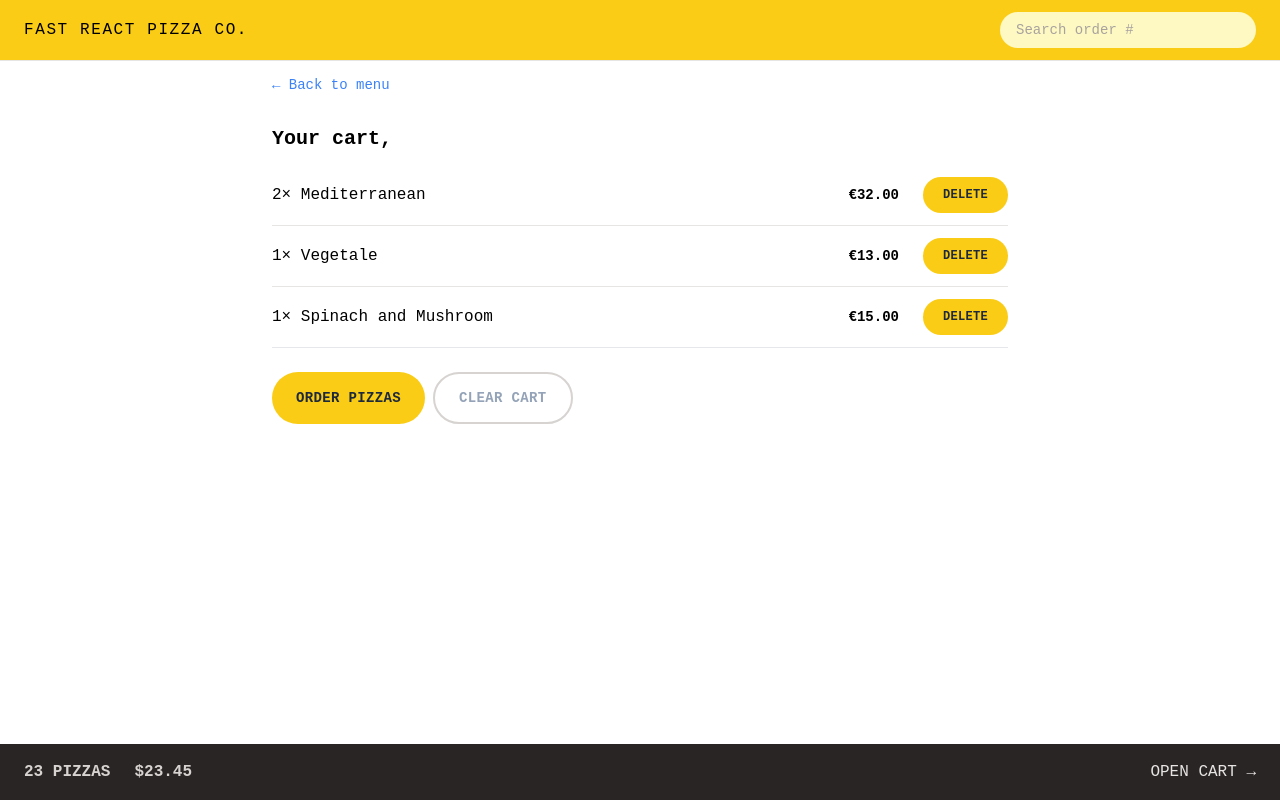
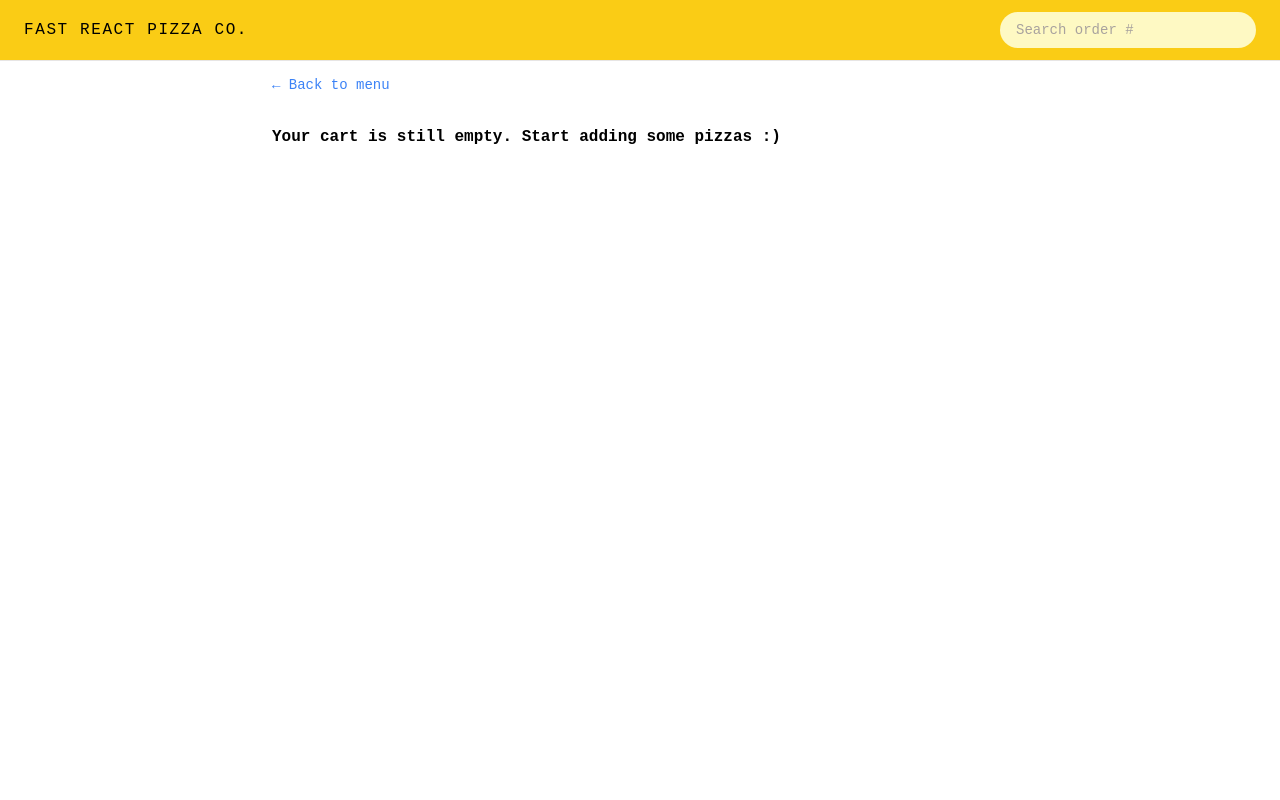
Before and after one commit to khaled-farahat/fast-react-pizza, a React app: page /cart in a window 1280 px wide. Built offline with nearby package versions, Linux system fonts and the light colour scheme; the HTML template or start-up script is replaced by a standard one.

Commit message:
Add cart slice and add it in multiple components

```diff
--- a/src/features/cart/Cart.tsx
+++ b/src/features/cart/Cart.tsx
@@ -1,36 +1,16 @@
 import Button from '@/ui/Button';
 import LinkButton from '@/ui/LinkButton';
 import CartItem from './CartItem';
-import { CartItem as CartItemType } from '@/types';
-import { useAppSelector } from '@/hooks';
-
-const fakeCart: CartItemType[] = [
-  {
-    pizzaId: 12,
-    name: 'Mediterranean',
-    quantity: 2,
-    unitPrice: 16,
-    totalPrice: 32,
-  },
-  {
-    pizzaId: 6,
-    name: 'Vegetale',
-    quantity: 1,
-    unitPrice: 13,
-    totalPrice: 13,
-  },
-  {
-    pizzaId: 11,
-    name: 'Spinach and Mushroom',
-    quantity: 1,
-    unitPrice: 15,
-    totalPrice: 15,
-  },
-];
+import { useAppDispatch, useAppSelector } from '@/hooks';
+import { getCart, clearCart } from './cartSlice';
+import EmptyCart from './EmptyCart';
 
 function Cart() {
-  const cart = fakeCart;
   const username = useAppSelector((state) => state.user.username);
+  const cart = useAppSelector(getCart);
+  const dispatch = useAppDispatch();
+
+  if (!cart.length) return <EmptyCart />;
 
   return (
     <div className="px-4 py-3">
@@ -48,7 +28,9 @@ function Cart() {
         <Button type="primary" to="/order/new">
           Order pizzas
         </Button>
-        <Button type="secondary">Clear cart</Button>
+        <Button type="secondary" onClick={() => dispatch(clearCart())}>
+          Clear cart
+        </Button>
       </div>
     </div>
   );
--- a/src/features/cart/CartItem.tsx
+++ b/src/features/cart/CartItem.tsx
@@ -1,9 +1,11 @@
 import { formatCurrency } from '@/utils/helpers';
 import { CartItem as CartItemType } from '@/types';
-import Button from '@/ui/Button';
+import DeleteItem from './DeleteItem';
+import UpdateItemQuantity from './UpdateItemQuantity';
 
 function CartItem({ item }: { item: CartItemType }) {
   const { pizzaId, name, quantity, totalPrice } = item;
+  const currentQuantity = quantity;
 
   return (
     <li className="py-3 sm:flex sm:items-center sm:justify-between">
@@ -12,7 +14,11 @@ function CartItem({ item }: { item: CartItemType }) {
       </p>
       <div className="flex items-center justify-between sm:gap-6">
         <p className="text-sm font-bold">{formatCurrency(totalPrice)}</p>
-        <Button type="small">Delete</Button>
+        <UpdateItemQuantity
+          pizzaId={pizzaId}
+          currentQuantity={currentQuantity}
+        />
+        <DeleteItem pizzaId={pizzaId} />
       </div>
     </li>
   );
--- a/src/features/cart/CartOverview.tsx
+++ b/src/features/cart/CartOverview.tsx
@@ -1,11 +1,20 @@
+import { useAppSelector } from '@/hooks';
 import { Link } from 'react-router-dom';
+import { getTotalCartQuantity, getTotalCartPrice } from './cartSlice';
+import { formatCurrency } from '@/utils/helpers';
 
 function CartOverview() {
+  const totalCartQuantity = useAppSelector(getTotalCartQuantity);
+
+  const totalCartPrice = useAppSelector(getTotalCartPrice);
+
+  if(!totalCartQuantity) return null;
+
   return (
     <div className="flex items-center justify-between bg-stone-800 px-4 py-4  text-sm uppercase text-stone-200 sm:px-6 md:text-base">
       <p className="space-x-4 font-semibold text-stone-300 sm:space-x-6">
-        <span>23 pizzas</span>
-        <span>$23.45</span>
+        <span>{totalCartQuantity} pizzas</span>
+        <span>{formatCurrency(totalCartPrice)}</span>
       </p>
       <Link to="/cart">Open cart &rarr;</Link>
     </div>
--- /dev/null
+++ b/src/features/cart/DeleteItem.tsx
@@ -0,0 +1,15 @@
+import { useAppDispatch } from '@/hooks';
+import Button from '@/ui/Button';
+import { deleteItem } from './cartSlice';
+
+const DeleteItem = ({ pizzaId }: { pizzaId: number }) => {
+  const dispatch = useAppDispatch();
+
+  return (
+    <Button type="small" onClick={() => dispatch(deleteItem(pizzaId))}>
+      Delete
+    </Button>
+  );
+};
+
+export default DeleteItem;
--- a/src/features/cart/EmptyCart.tsx
+++ b/src/features/cart/EmptyCart.tsx
@@ -1,11 +1,13 @@
-import { Link } from 'react-router-dom';
+import LinkButton from '@/ui/LinkButton';
 
 function EmptyCart() {
   return (
-    <div>
-      <Link to="/menu">&larr; Back to menu</Link>
+    <div className="px-4 py-3">
+      <LinkButton to="/menu">&larr; Back to menu</LinkButton>
 
-      <p>Your cart is still empty. Start adding some pizzas :)</p>
+      <p className="font-semibold mt-7">
+        Your cart is still empty. Start adding some pizzas :)
+      </p>
     </div>
   );
 }
--- /dev/null
+++ b/src/features/cart/UpdateItemQuantity.tsx
@@ -0,0 +1,31 @@
+import { useAppDispatch } from '@/hooks';
+import Button from '@/ui/Button';
+import { increaseItemQuantity, decreaseItemQuantity } from './cartSlice';
+
+type Props = {
+  pizzaId: number;
+  currentQuantity: number;
+};
+
+const UpdateItemQuantity = ({ pizzaId, currentQuantity }: Props) => {
+  const dispatch = useAppDispatch();
+  return (
+    <div className="flex items-center gap-2 md:gap-3">
+      <Button
+        type="round"
+        onClick={() => dispatch(decreaseItemQuantity(pizzaId))}
+      >
+        -
+      </Button>
+      <span className="text-sm font-medium">{currentQuantity}</span>
+      <Button
+        type="round"
+        onClick={() => dispatch(increaseItemQuantity(pizzaId))}
+      >
+        +
+      </Button>
+    </div>
+  );
+};
+
+export default UpdateItemQuantity;
--- /dev/null
+++ b/src/features/cart/cartSlice.ts
@@ -0,0 +1,67 @@
+import { createSlice, PayloadAction } from '@reduxjs/toolkit';
+import { CartState, CartItem } from '@/types';
+import { RootState } from '@/store';
+
+const initialState: CartState = {
+  cart: [],
+};
+
+const cartSlice = createSlice({
+  name: 'cart',
+  initialState,
+  reducers: {
+    addItem(state, action: PayloadAction<CartItem>) {
+      // payload is a CartItem
+      state.cart.push(action.payload);
+    },
+    deleteItem(state, action: PayloadAction<number>) {
+      // payload is a pizzaId
+      state.cart = state.cart.filter((item) => item.pizzaId !== action.payload);
+    },
+    increaseItemQuantity(state, action: PayloadAction<number>) {
+      // payload is a pizzaId
+      const item = state.cart.find((item) => item.pizzaId === action.payload);
+      if (item) {
+        item.quantity++;
+        item.totalPrice = item.quantity * item.unitPrice;
+      }
+    },
+    decreaseItemQuantity(state, action: PayloadAction<number>) {
+      // payload is a pizzaId
+      const item = state.cart.find((item) => item.pizzaId === action.payload);
+      if (item) {
+        item.quantity--;
+        item.totalPrice = item.quantity * item.unitPrice;
+
+        if (item.quantity === 0)
+          cartSlice.caseReducers.deleteItem(state, action);
+      }
+    },
+    clearCart(state) {
+      state.cart = [];
+    },
+  },
+});
+
+export const {
+  addItem,
+  deleteItem,
+  increaseItemQuantity,
+  decreaseItemQuantity,
+  clearCart,
+} = cartSlice.actions;
+
+export default cartSlice.reducer;
+
+export const getCart = (state: RootState) => state.cart.cart;
+
+export const getTotalCartQuantity = (state: RootState) =>
+  state.cart.cart.reduce((sum, item) => sum + item.quantity, 0);
+
+export const getTotalCartPrice = (state: RootState) =>
+  state.cart.cart.reduce((sum, item) => sum + item.totalPrice, 0);
+
+export const getCurrentQuantityById = (pizzaId: number) => (state: RootState) =>
+  state.cart.cart.find((item) => item.pizzaId === pizzaId)?.quantity ?? 0;
+
+// for more optimization see 'reselect' library
--- a/src/store.ts
+++ b/src/store.ts
@@ -1,9 +1,11 @@
 import { configureStore } from '@reduxjs/toolkit';
 import userReducer from '@/features/user/userSlice';
+import cartReducer from '@/features/cart/cartSlice';
 
 const store = configureStore({
   reducer: {
     user: userReducer,
+    cart: cartReducer,
   },
 });
 
--- a/src/types/index.ts
+++ b/src/types/index.ts
@@ -17,7 +17,7 @@ export type CartItem = {
 };
 
 export type Pizza = {
-  id: string;
+  id: number;
   name: string;
   unitPrice: number;
   ingredients: string[];
@@ -44,3 +44,7 @@ export type MenuItem = Pizza;
 export type UserState = {
   username: string;
 }
+
+export type CartState = {
+  cart: CartItem[];
+}
--- a/src/ui/Button.tsx
+++ b/src/ui/Button.tsx
@@ -4,17 +4,20 @@ type Props = {
   children: React.ReactNode;
   disabled?: boolean;
   to?: string;
-  type: 'primary' | 'small' | 'secondary';
+  type: 'primary' | 'small' | 'secondary' | 'round';
+  onClick?: (e?: React.MouseEvent<HTMLButtonElement, MouseEvent>) => void;
 };
 
-const Button = ({ children, disabled, to, type }: Props) => {
+const Button = ({ children, disabled, to, type, onClick }: Props) => {
   const base =
     'inline-block text-sm rounded-full bg-yellow-400 font-semibold uppercase tracking-wide text-slate-800 transition-colors duration-300 hover:bg-yellow-300 focus:bg-yellow-300 focus:outline-none focus:ring focus:ring-yellow-300 focus:ring-offset-2 disabled:cursor-not-allowed';
 
   const styles = {
     primary: base + ' px-4 py-3 md:px-6 md:py-4',
     small: base + ' px-4 py-2 md:px-5 md:py-2.5 text-xs',
-    secondary: 'inline-block text-sm rounded-full border-2 border-stone-300 font-semibold uppercase tracking-wide text-slate-400 transition-colors duration-300 hover:bg-stone-300 hover:text-stone-800 focus:text-stone-800 focus:bg-stone-300 focus:outline-none focus:ring focus:ring-stone-200 focus:ring-offset-2 disabled:cursor-not-allowed px-4 py-2.5 md:px-6 md:py-3.5',
+    round: base + ' px-2.5 py-1 md:px-3.5 md:py-2 text-sm',
+    secondary:
+      'inline-block text-sm rounded-full border-2 border-stone-300 font-semibold uppercase tracking-wide text-slate-400 transition-colors duration-300 hover:bg-stone-300 hover:text-stone-800 focus:text-stone-800 focus:bg-stone-300 focus:outline-none focus:ring focus:ring-stone-200 focus:ring-offset-2 disabled:cursor-not-allowed px-4 py-2.5 md:px-6 md:py-3.5',
   };
 
   if (to)
@@ -22,6 +25,13 @@ const Button = ({ children, disabled, to, type }: Props) => {
       <Link to={to} className={styles[type]}>
         {children}
       </Link>
+    );
+
+  if (onClick)
+    return (
+      <button className={styles[type]} disabled={disabled} onClick={onClick}>
+        {children}
+      </button>
     );
 
   return (
```
Also changed, not shown: src/features/menu/MenuItem.tsx (+37 -2 lines).
